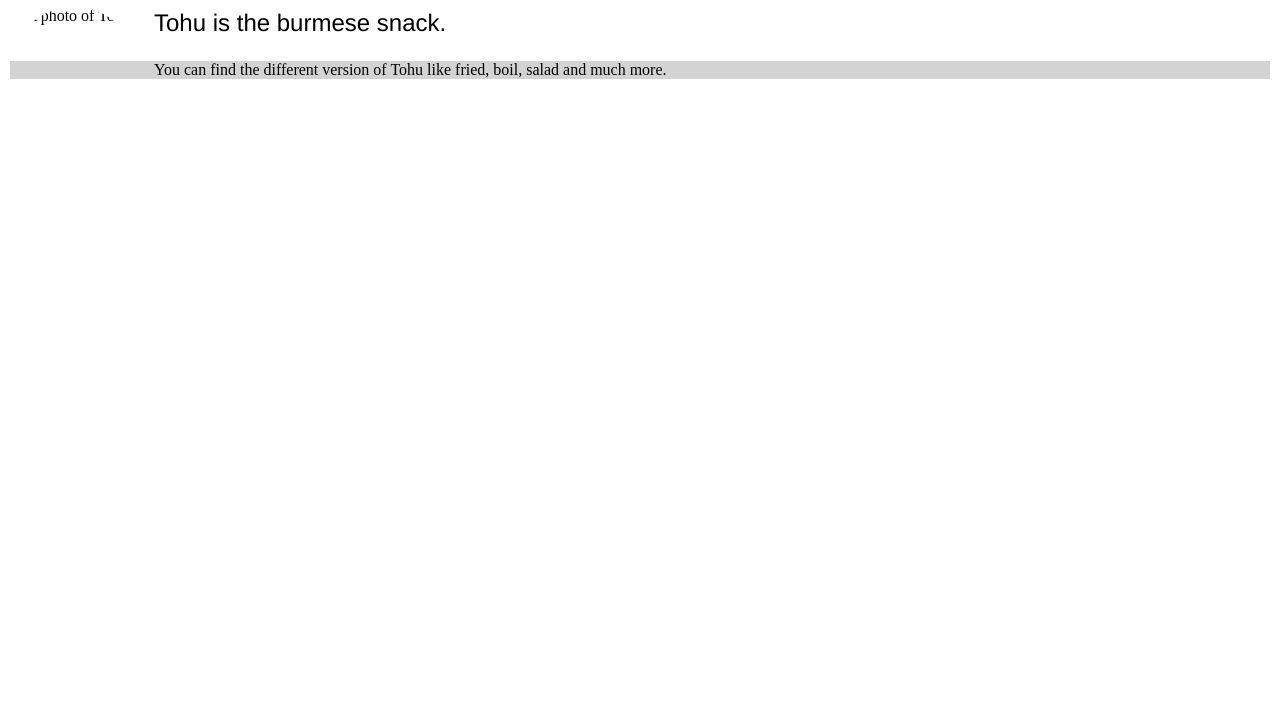
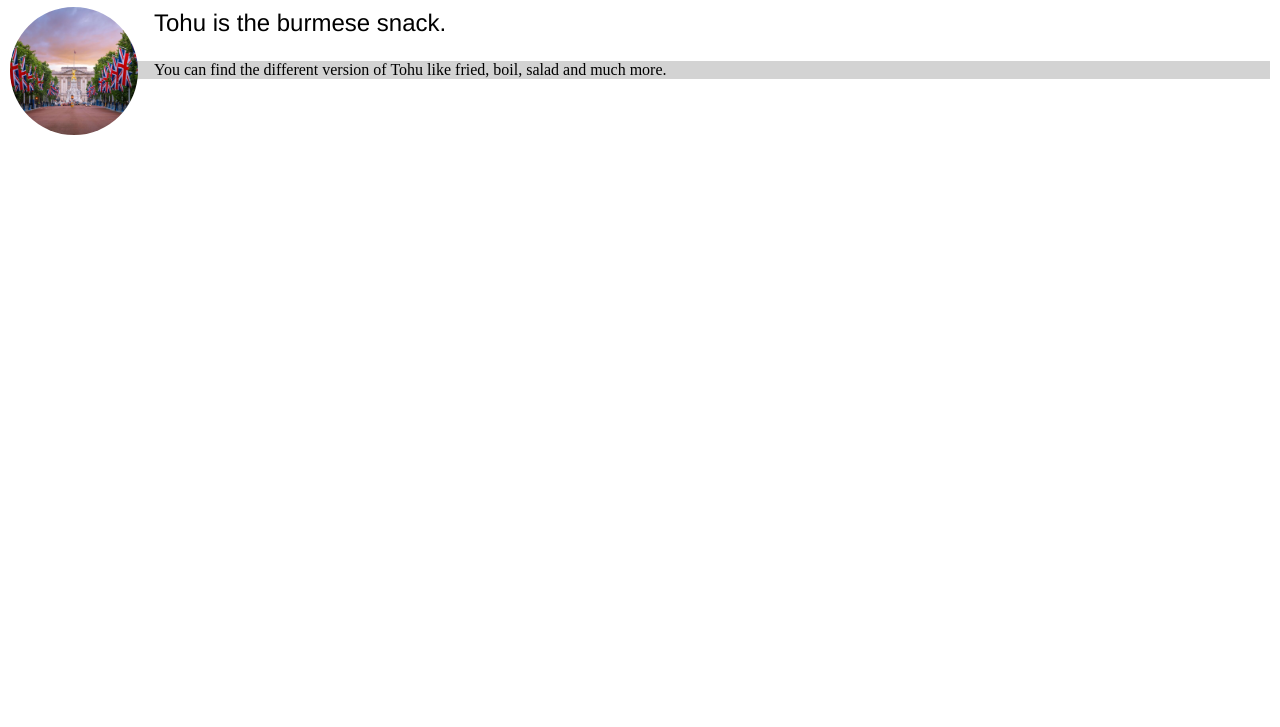
Before and after one commit to zoeherry/Tohu, a plain HTML site: page index.html in a window 1280 px wide. Shown: the part 73-800 px from the top of the page. Drawn offline with Linux system fonts and the light colour scheme.

Commit message:
Change the image's name

```diff
--- a/index.html
+++ b/index.html
@@ -9,7 +9,7 @@
   <body>
     <h1>Tohu</h1>
 
-    <img src="img-of-Toju.jpg" alt="A photo of Tohu" />
+    <img src="img-of-Tohu.jpg" alt="A photo of Tohu" />
     <p class="origin">Tohu is the burmese snack.</p>
     <p class="versions">
       You can find the different version of Tohu like fried, boil, salad and
```
